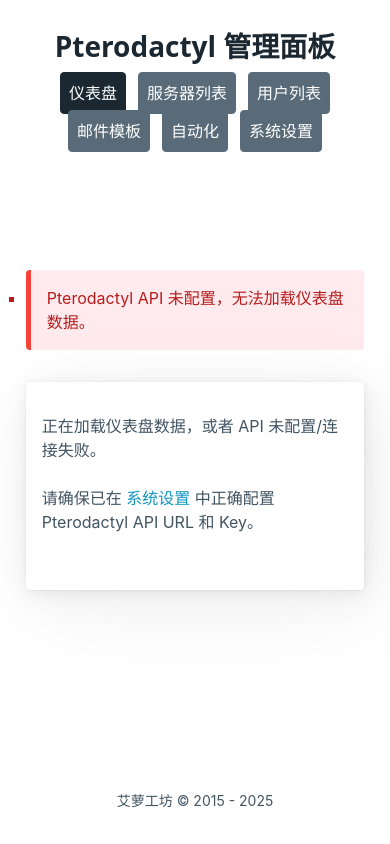
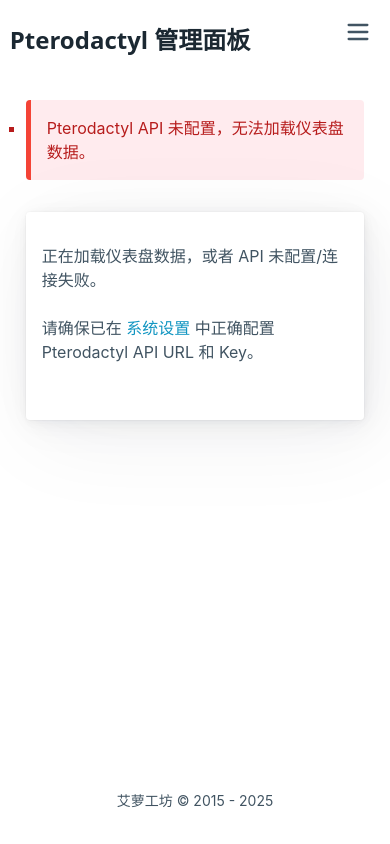
Before and after one commit to vvb7456/ptero_manager, a Flask app: page / in a window 390 px wide. Run offline with Flask 3, Linux system fonts and the light colour scheme; the visitor is signed in with stand-in values (Sample User, id 1).

Commit message:
加入响应式的移动端ui

```diff
--- a/templates/layout.html
+++ b/templates/layout.html
@@ -1,4 +1,4 @@
-<!-- templates/layout.html (修复版：前端资源本地化) -->
+<!-- templates/layout.html (Logo尺寸修正版) -->
 <!DOCTYPE html>
 <html lang="zh-CN">
 <head>
@@ -6,18 +6,21 @@
     <meta name="viewport" content="width=device-width, initial-scale=1.0">
     <title>{% block title %}{{ page_title or UI_SYSTEM_NAME }}{% endblock %}</title>
 
-    <!-- Pico.css (Local) -->
+    <!-- Local CSS -->
     <link rel="stylesheet" href="{{ url_for('static', filename='css/pico.min.css') }}">
-
-    <!-- Select2 CSS (Local) -->
     <link href="{{ url_for('static', filename='css/select2.min.css') }}" rel="stylesheet" />
     <link rel="stylesheet" href="{{ url_for('static', filename='css/select2-bootstrap-5-theme.min.css') }}" />
 
-    <!-- Chart.js (Local) -->
+    <!-- Local JS -->
     <script src="{{ url_for('static', filename='js/chart.min.js') }}"></script>
 
-    <!-- 自定义样式 -->
+    <!-- 自定义样式与响应式布局 -->
     <style>
+        :root {
+            --header-height-desktop: 140px;
+            --header-height-mobile: 80px;
+        }
+
         body {
             font-family: -apple-system, BlinkMacSystemFont, "Segoe UI", "Microsoft YaHei", sans-serif;
             margin: 0;
@@ -28,12 +31,16 @@
             min-height: 100vh;
         }
 
+        body.nav-open {
+            overflow: hidden;
+        }
+
         .page-header {
             position: fixed;
             top: 0;
             left: 0;
             right: 0;
-            z-index: 100;
+            z-index: 1010;
             padding: 1rem 2.5%;
             border-bottom: 1px solid var(--pico-muted-border-color);
             background-color: var(--card-background-color);
@@ -41,58 +48,102 @@
             grid-template-columns: 1fr auto 1fr;
             align-items: center;
             gap: 1.5rem;
+            height: var(--header-height-desktop);
         }
-        .header-left { display: flex; justify-content: flex-start; }
+        .header-left { display: flex; justify-content: flex-start; align-items: center; }
         .header-center { display: flex; flex-direction: column; align-items: center; gap: 1.25rem; }
         .header-right { display: flex; justify-content: flex-end; align-items: center; }
 
+        #mobile-menu-toggle {
+            display: none;
+            cursor: pointer;
+            background: none;
+            border: none;
+            padding: 0.5rem;
+            color: var(--pico-primary);
+        }
+        #mobile-menu-toggle:hover {
+            color: var(--pico-primary-hover);
+        }
+        #mobile-menu-toggle svg {
+            width: 28px;
+            height: 28px;
+        }
+
         main.container {
-            flex-grow: 1; /* 让 main 区域填充可用空间 */
+            flex-grow: 1;
             max-width: 95%;
             width: 1800px;
-            padding-top: 160px;
+            padding-top: calc(var(--header-height-desktop) + 20px);
             padding-bottom: 40px;
             transition: padding-top 0.2s ease-in-out;
         }
 
-        .table-scroll-container {
-            max-height: 65vh;
-            overflow-y: auto;
-            position: relative;
-        }
-        .table-scroll-container thead th {
-            position: -webkit-sticky;
-            position: sticky;
-            top: 0;
-            z-index: 10;
-            background-color: var(--card-background-color);
-        }
-
+        .table-scroll-container { max-height: 65vh; overflow-y: auto; position: relative; }
+        .table-scroll-container thead th { position: -webkit-sticky; position: sticky; top: 0; z-index: 10; background-color: var(--card-background-color); }
         .messages { list-style: none; padding: 0; margin-bottom: 2em; }
         .messages li { padding: 1em; margin-bottom: 1em; border-radius: 4px; border-left: 5px solid; }
         .messages li.info { background-color: #e7f3fe; border-color: #2196f3; }
         .messages li.success { background-color: #e8f5e9; border-color: #4caf50; }
         .messages li.error { background-color: #ffebee; border-color: #f44336; color: #b71c1c; }
-
-        .status-expired { color: #d32f2f; font-weight: bold; }
+        .status-expired, .status-suspended { color: #d32f2f; font-weight: bold; }
         .status-expiring-today { color: #f57c00; font-weight: bold; }
         .status-expiring-soon { color: #1976d2; font-weight: bold; }
-        .status-suspended { color: #d32f2f; font-weight: bold; }
 
         [data-theme="dark"] .select2-container--bootstrap-5 .select2-selection { background-color: var(--card-background-color); border-color: var(--form-element-border-color); color: var(--color); }
         [data-theme="dark"] .select2-container--bootstrap-5 .select2-dropdown { background-color: var(--card-background-color); border-color: var(--form-element-border-color); }
         [data-theme="dark"] .select2-container--bootstrap-5 .select2-search__field { background-color: transparent; color: var(--color); }
         [data-theme="dark"] .select2-results__option--highlighted { background-color: var(--primary-focus); }
 
-        .main-nav a[role="button"] { padding: 0.5rem 1rem; font-weight: 500; }
+        #desktop-nav-links a[role="button"] { padding: 0.5rem 1rem; font-weight: 500; }
 
-        @media (max-width: 1200px) {
-            .page-header { grid-template-columns: 1fr; justify-items: center; gap: 1rem; padding: 1rem; }
-            .header-right { display: none; }
-            main.container { padding-top: 240px; }
-        }
-        @media (max-width: 768px) {
-            main.container { padding-top: 270px; }
+        /* ---- 响应式布局 ---- */
+        @media (max-width: 992px) {
+            .page-header {
+                height: var(--header-height-mobile);
+                display: flex;
+                justify-content: space-between;
+            }
+            .header-center {
+                display: none;
+            }
+            .header-right > .secondary.outline {
+                display: none;
+            }
+            #mobile-menu-toggle {
+                display: block;
+            }
+            main.container {
+                padding-top: calc(var(--header-height-mobile) + 20px);
+            }
+
+            #mobile-nav-menu {
+                display: none;
+                position: fixed;
+                top: 0; left: 0; width: 100%; height: 100%;
+                background-color: rgba(0, 0, 0, 0.8);
+                z-index: 1000;
+                flex-direction: column;
+                justify-content: center;
+                align-items: center;
+                gap: 1.5rem;
+            }
+
+            body.nav-open #mobile-nav-menu {
+                display: flex;
+            }
+
+            #mobile-nav-menu a[role="button"] {
+                font-size: 1.2rem;
+                padding: 1rem 2rem;
+                width: 80%;
+                max-width: 300px;
+                text-align: center;
+                background-color: var(--card-background-color);
+                border: 1px solid var(--pico-muted-border-color);
+                color: var(--pico-color);
+            }
+            #mobile-nav-menu .mobile-logout { margin-top: 2rem; border-color: var(--pico-secondary); color: var(--pico-secondary); }
         }
     </style>
 </head>
@@ -101,15 +152,21 @@
         <div class="header-left">
             {% if UI_BANNER_URL %}
                 <a href="{{ url_for('dashboard') }}" style="line-height: 0;">
-                    <img src="{{ UI_BANNER_URL }}" alt="Banner" style="height: 45px; width: auto; display: block;">
+                     <!-- FIX: 调整桌面端logo尺寸, 使用max-height -->
+                    <img src="{{ UI_BANNER_URL }}" alt="Banner" style="max-height: 55px; width: auto; display: block; object-fit: contain;">
+                </a>
+            {% else %}
+                <a href="{{ url_for('dashboard') }}" style="text-decoration: none;">
+                    <h1 style="margin: 0; font-size: 1.5rem; line-height: 1;">{{ UI_SYSTEM_NAME }}</h1>
                 </a>
             {% endif %}
         </div>
+
         <div class="header-center">
-            {% if UI_SYSTEM_NAME %}
-                 <h1 style="margin: 0; font-size: 1.75rem; line-height: 1; white-space: nowrap; text-align: center;">{{ UI_SYSTEM_NAME }}</h1>
+            {% if UI_SYSTEM_NAME and UI_BANNER_URL %}
+                <h1 style="margin: 0; font-size: 1.75rem; line-height: 1; white-space: nowrap; text-align: center;">{{ UI_SYSTEM_NAME }}</h1>
             {% endif %}
-            <nav>
+            <nav id="desktop-nav-links">
                 <div style="display: flex; flex-wrap: wrap; gap: 0.75rem; justify-content: center;">
                     <a href="{{ url_for('dashboard') }}" role="button" class="{{ 'contrast' if request.endpoint == 'dashboard' else 'secondary' }}">仪表盘</a>
                     <a href="{{ url_for('servers_list') }}" role="button" class="{{ 'contrast' if request.endpoint == 'servers_list' else 'secondary' }}">服务器列表</a>
@@ -120,10 +177,27 @@
                 </div>
             </nav>
         </div>
+
         <div class="header-right">
             <a href="{{ url_for('logout') }}" role="button" class="secondary outline">退出登录</a>
+            <button id="mobile-menu-toggle">
+                <svg viewBox="0 0 24 24" fill="none" xmlns="http://www.w3.org/2000/svg">
+                    <path d="M4 6H20M4 12H20M4 18H20" stroke="currentColor" stroke-width="2" stroke-linecap="round" stroke-linejoin="round"/>
+                </svg>
+            </button>
         </div>
     </header>
+
+    <!-- 移动端导航菜单 -->
+    <nav id="mobile-nav-menu">
+        <a href="{{ url_for('dashboard') }}" role="button" class="{{ 'contrast' if request.endpoint == 'dashboard' else 'secondary' }}">仪表盘</a>
+        <a href="{{ url_for('servers_list') }}" role="button" class="{{ 'contrast' if request.endpoint == 'servers_list' else 'secondary' }}">服务器列表</a>
+        <a href="{{ url_for('users_list') }}" role="button" class="{{ 'contrast' if request.endpoint in ['users_list', 'create_user'] else 'secondary' }}">用户列表</a>
+        <a href="{{ url_for('email_template') }}" role="button" class="{{ 'contrast' if request.endpoint == 'email_template' else 'secondary' }}">邮件模板</a>
+        <a href="{{ url_for('automation_page') }}" role="button" class="{{ 'contrast' if request.endpoint == 'automation_page' else 'secondary' }}">自动化</a>
+        <a href="{{ url_for('settings_page') }}" role="button" class="{{ 'contrast' if request.endpoint == 'settings_page' else 'secondary' }}">系统设置</a>
+        <a href="{{ url_for('logout') }}" role="button" class="secondary mobile-logout">退出登录</a>
+    </nav>
 
     <main class="container">
         {% with messages = get_flashed_messages(with_categories=true) %}
@@ -142,10 +216,28 @@
         <small>艾萝工坊 © 2015 - {{ current_year }}</small>
     </footer>
 
-    <!-- JS Libraries (Local) -->
+    <!-- Local JS Libraries -->
     <script src="{{ url_for('static', filename='js/jquery.slim.min.js') }}"></script>
     <script src="{{ url_for('static', filename='js/select2.min.js') }}"></script>
 
+    <script>
+    document.addEventListener('DOMContentLoaded', function() {
+        const menuToggle = document.getElementById('mobile-menu-toggle');
+        const mobileNav = document.getElementById('mobile-nav-menu');
+
+        if (menuToggle && mobileNav) {
+            menuToggle.addEventListener('click', function() {
+                document.body.classList.toggle('nav-open');
+            });
+
+            mobileNav.addEventListener('click', function(e) {
+                if (e.target === mobileNav) {
+                     document.body.classList.remove('nav-open');
+                }
+            });
+        }
+    });
+    </script>
     {% block scripts %}{% endblock %}
 </body>
 </html>
```
